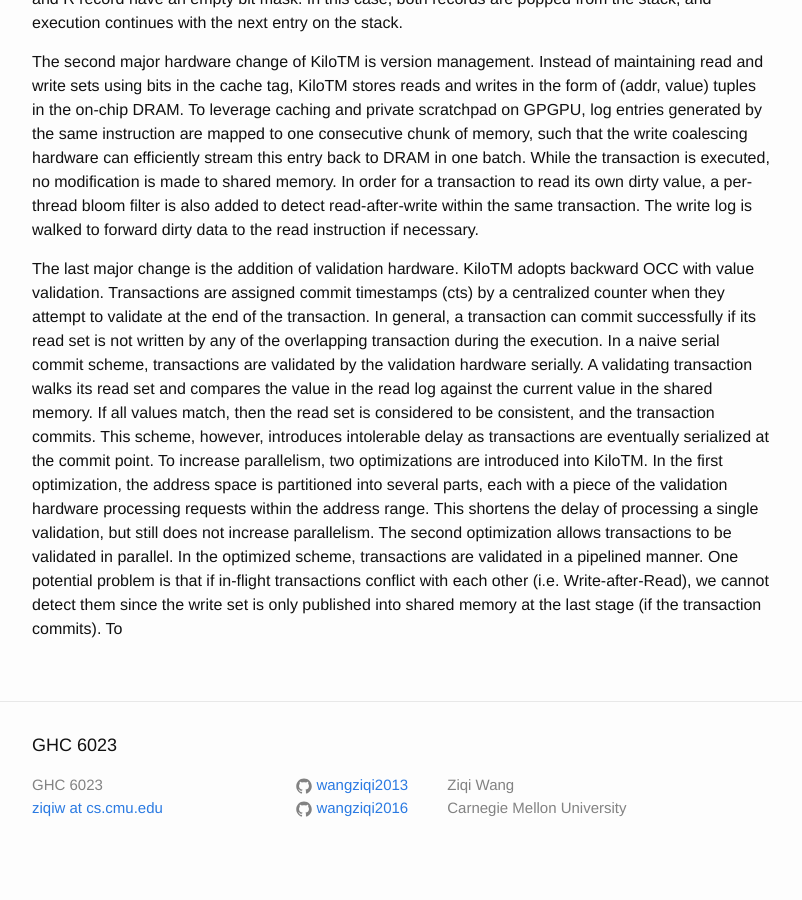
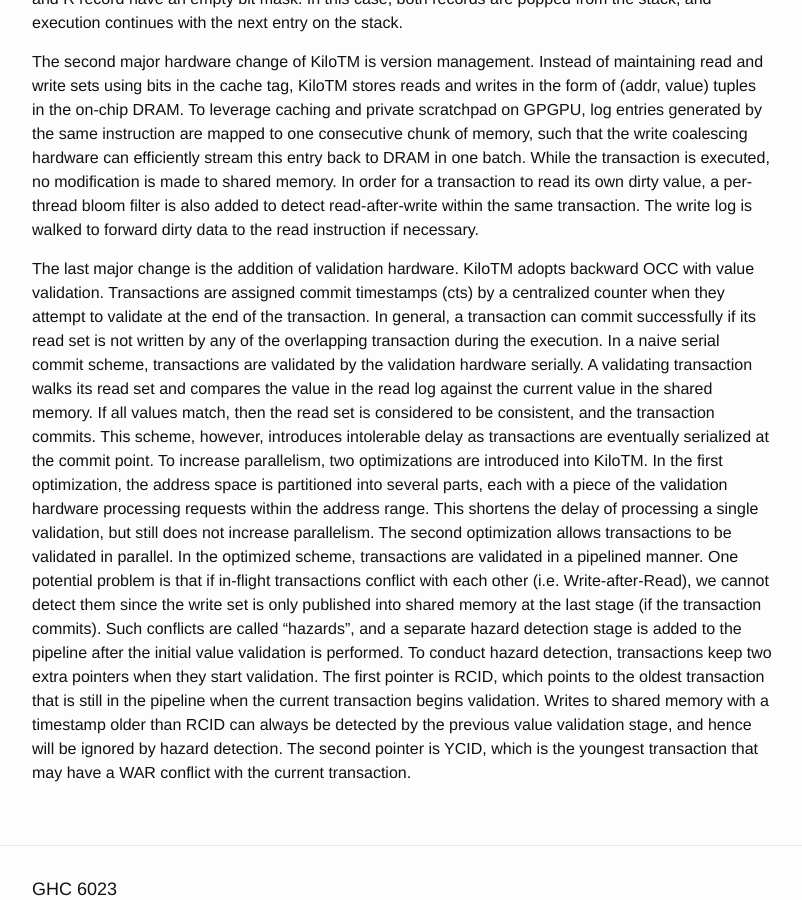
Before and after one commit to wangziqi2013/wangziqi2013.github.io, a Jekyll site: the page built from _posts/2019-10-21-kilotm.markdown, in a window 1280 px wide and 900 px high, scrolled down 1447 px. Shown: the whole window, without its empty margins (238-1040 px from the left). Built offline with Jekyll 4.4.1, drawn with Linux system fonts in a browser that asks for light colours; before the commit the page ends 2326 px from its top, so only the background shows below that.

Commit message:
Adding rcid

```diff
--- a/_posts/2019-10-21-kilotm.markdown
+++ b/_posts/2019-10-21-kilotm.markdown
@@ -69,4 +69,10 @@ parts, each with a piece of the validation hardware processing requests within t
 delay of processing a single validation, but still does not increase parallelism. The second optimization allows transactions
 to be validated in parallel. In the optimized scheme, transactions are validated in a pipelined manner. One potential problem
 is that if in-flight transactions conflict with each other (i.e. Write-after-Read), we cannot detect them since the write
-set is only published into shared memory at the last stage (if the transaction commits). To
+set is only published into shared memory at the last stage (if the transaction commits). Such conflicts are called "hazards",
+and a separate hazard detection stage is added to the pipeline after the initial value validation is performed. To conduct
+hazard detection, transactions keep two extra pointers when they start validation. The first pointer is RCID, which points
+to the oldest transaction that is still in the pipeline when the current transaction begins validation. Writes to shared
+memory with a timestamp older than RCID can always be detected by the previous value validation stage, and hence will be
+ignored by hazard detection. The second pointer is YCID, which is the youngest transaction that may have a WAR conflict
+with the current transaction.
```
